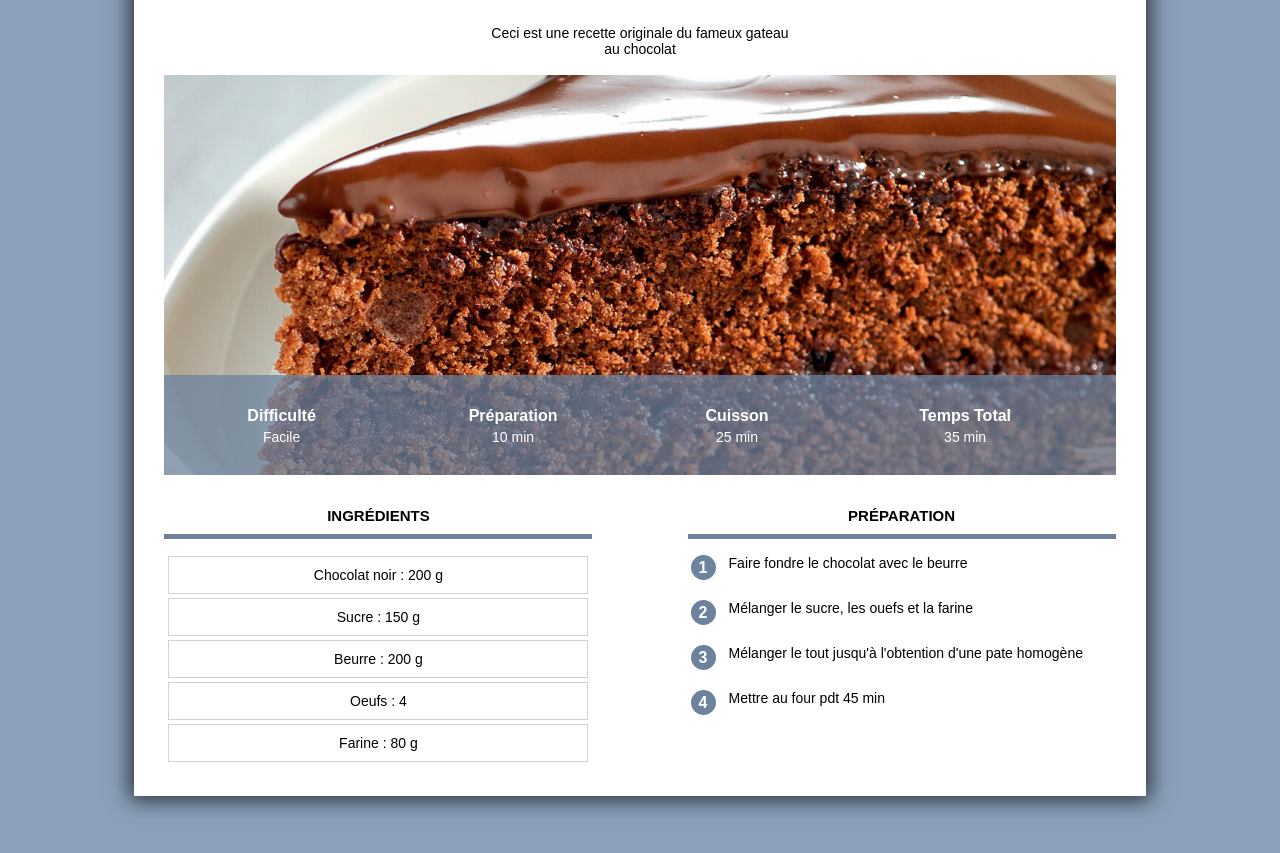
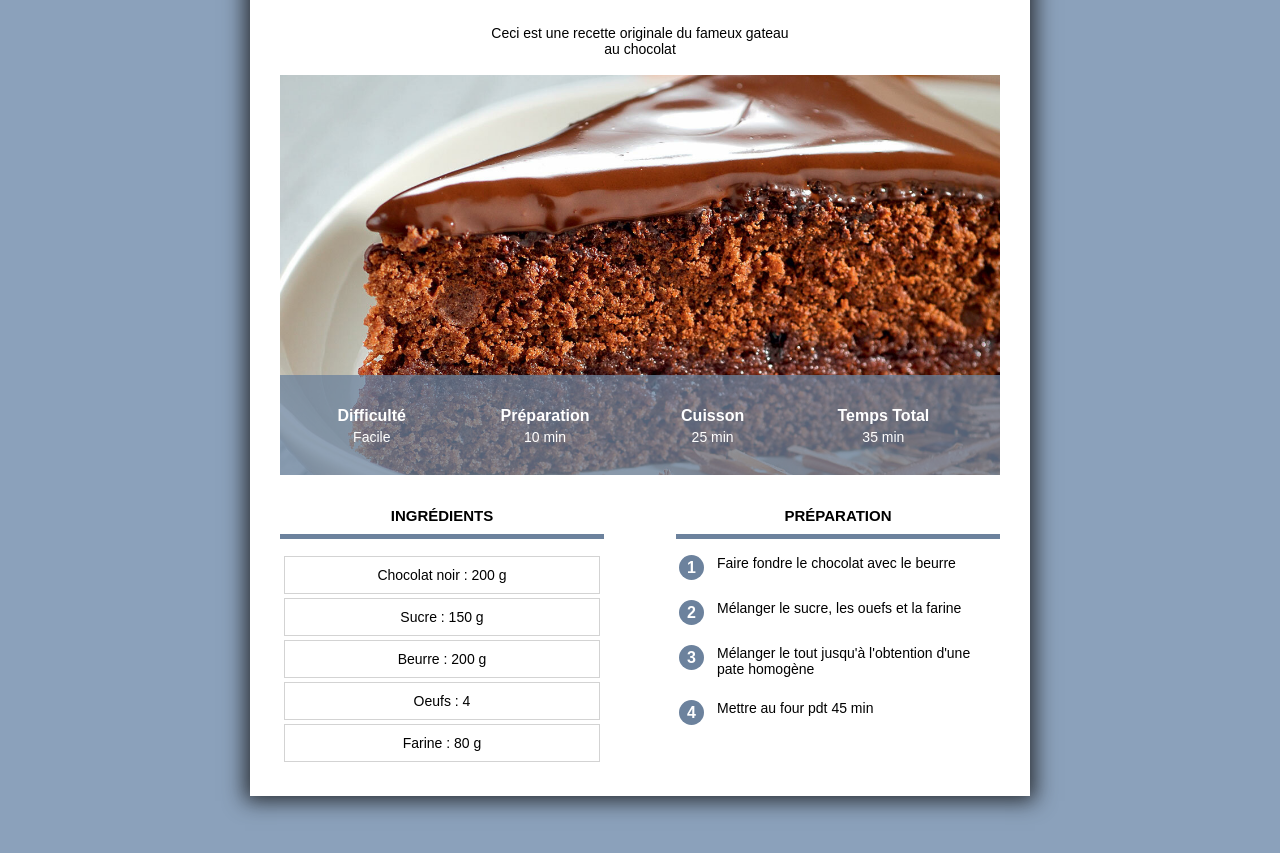
Before and after one commit to doctau93/doopen, a plain HTML site: page index.html in a window 1280 px wide. Shown: the part 163-1016 px from the top of the page. Drawn offline with Linux system fonts and the light colour scheme.

Commit message:
Add files via upload

```diff
--- a/gateau_chocolat.css
+++ b/gateau_chocolat.css
@@ -43,10 +43,9 @@ p.description {
 
 div.contenu {
     background-color: white;
-    margin: 60px 10% 80px 10%;
-    min-width: 350px;
-    padding: 0px 30px 30px 30px;
-    box-shadow: 0px 0px 20px 4px #111111CC;
+    margin: 40px 8px 40px 8px;
+    padding: 0px 8px 20px 8px;
+    box-shadow: 0px 0px 8px 1px #111111CC;
     overflow: visible;
 }
 
@@ -60,7 +59,7 @@ table.infos {
     position: absolute;
     bottom: 0;
     width: 100%;
-    height: 100px;
+    height: 50px;
     color: white;
     background-color: #6c829Dc0;
     padding: 15px;
@@ -68,12 +67,12 @@ table.infos {
 
 table.infos td {
     text-align: center;
-    font-size: 14px;
+    font-size: 12px;
     vertical-align: top;
 }
 
 table.infos th {
-    font-size: 16px;
+    font-size: 14px;
     vertical-align: bottom;
 }
 
@@ -90,7 +89,7 @@ img.infos {
 }
 
 div.colonne {
-    width: 45%;
+    width: 100%;
     margin-top: 20px;
 }
 
@@ -105,11 +104,9 @@ div.colonne h2 {
 div.colonne1 {
     float: left;
     display: inline-block;
-    margin-right: 10%;
 }
 
 div.colonne2 {
-    float: right;
 }
 
 div.colonne-ingred p {
@@ -142,3 +139,46 @@ table.prepa td.prepa_td {
     padding-bottom: 20px;
     font-size: 14px;
 }
+
+/* CSS pour ordinateur */
+@media only screen and (min-width: 768px) {
+    div.contenu {
+        margin: 60px 10% 80px 10%;
+        padding: 0px 30px 30px 30px;
+        box-shadow: 0px 0px 20px 5px #111111CC;
+        min-width: 350px;
+    }
+
+    table.infos {
+        height: 100px;
+    }
+
+    table.infos td {
+        font-size: 14px;
+    }
+
+    table.infos th {
+        font-size: 16px;
+    }
+
+    div.colonne {
+        width: 45%;
+    }
+
+    div.colonne1 {
+        float: left;
+        margin-right: 10%;
+    }
+
+    div.colonne2 {
+        float: right;
+    }
+}
+
+@media only screen and (min-width: 900px) {
+    div.contenu {
+        margin-left: auto;
+        margin-right: auto;
+        max-width: 720px;
+    }
+}
--- a/index.html
+++ b/index.html
@@ -3,6 +3,7 @@
     <head>
         <title>Mon Gateau Au Chocolat</title>
         <meta charset="UTF-8">
+        <meta name="viewport" content="width=device-width, initial-scale=1.0">
         <link rel="stylesheet" href="gateau_chocolat.css">
     </head>
     <body>
```
Also changed, not shown: gateau_chocolat.html (+1 -0 lines).
